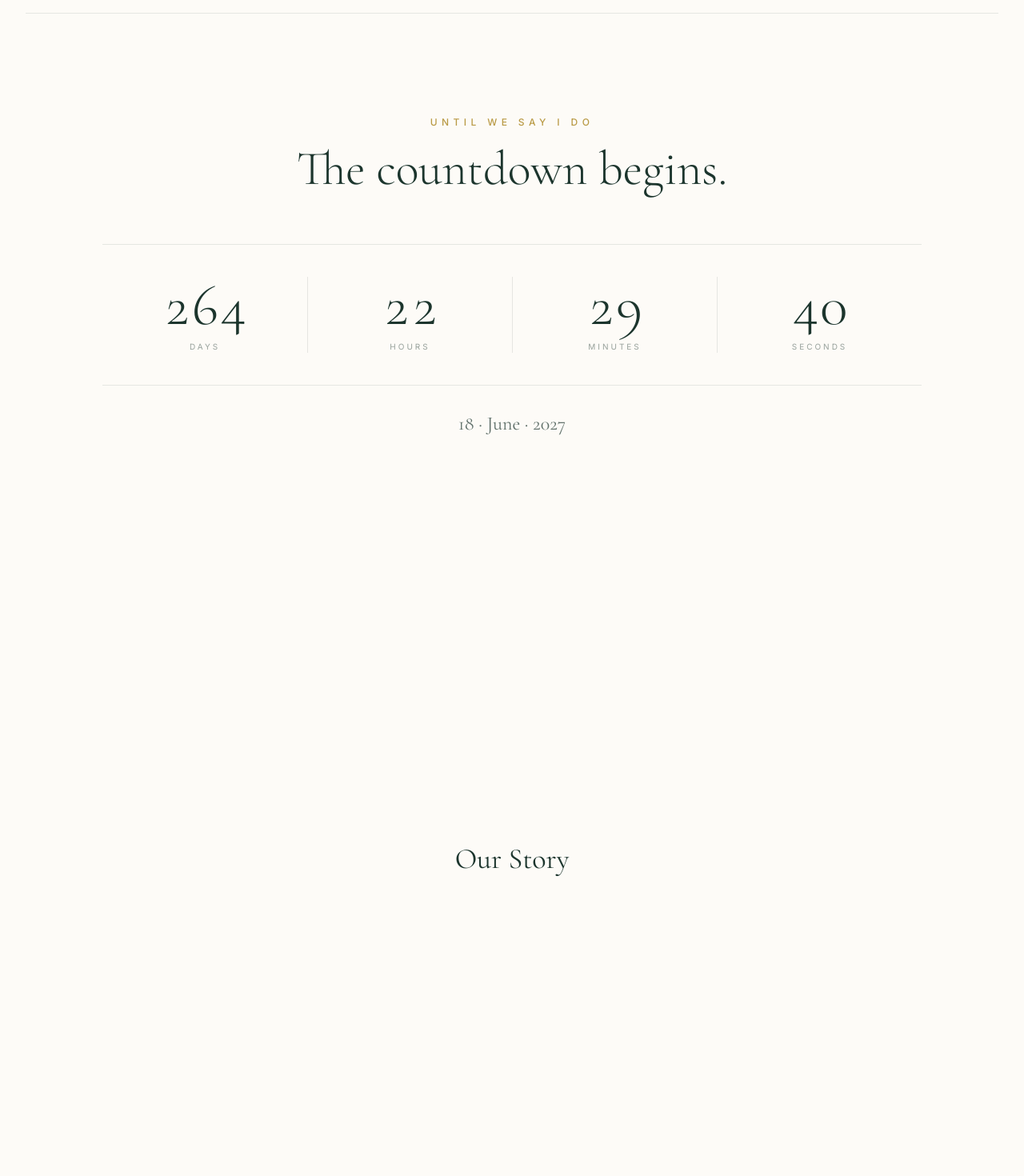
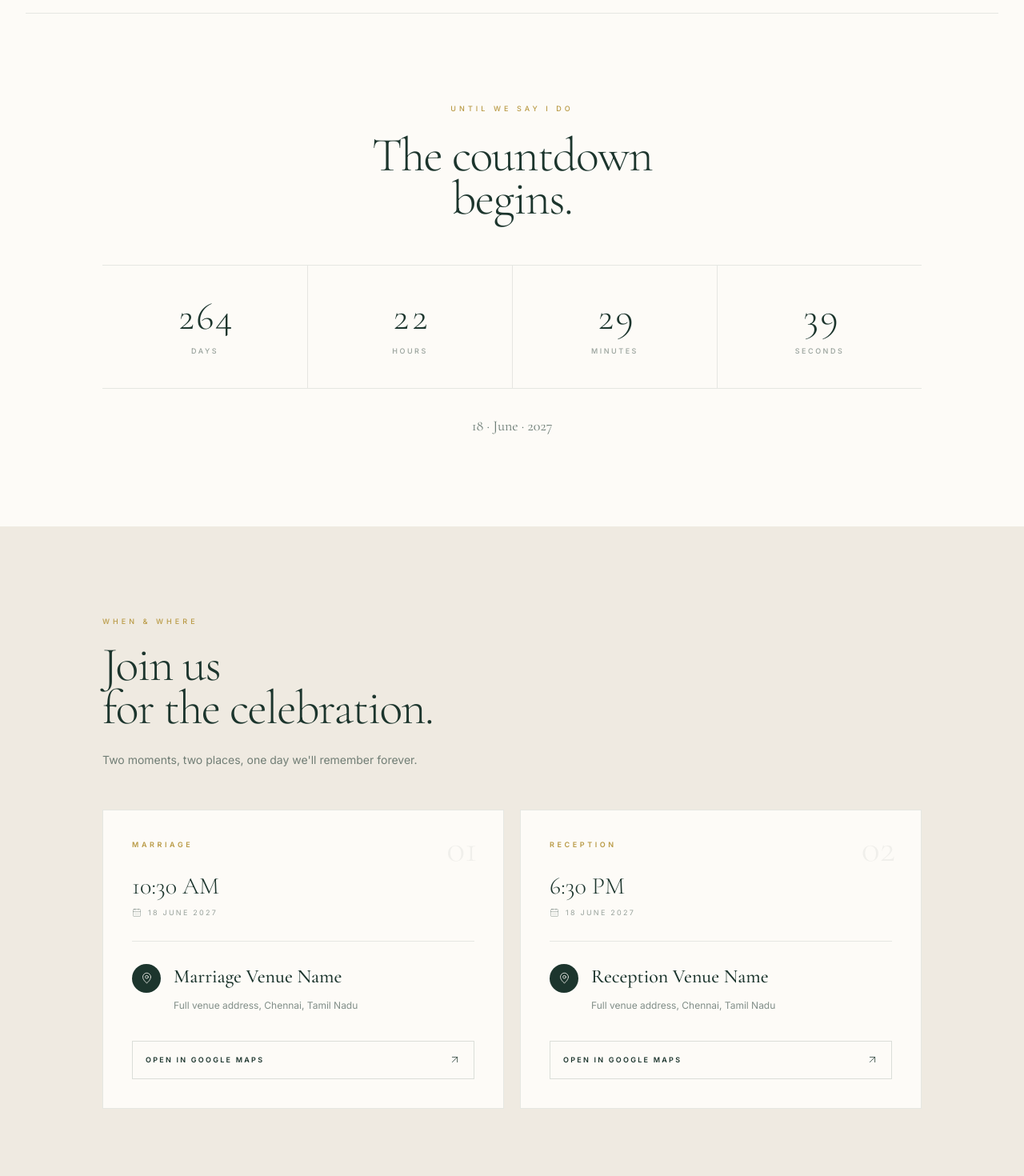
Before and after one commit to jbmsacps-stack/everafter, a Next.js app: page / in a window 1280 px wide. Shown: the part 940-2410 px from the top of the page at 80% size. Built offline with nearby package versions, Linux system fonts and the light colour scheme.

Commit message:
feat: add wedding venue section

```diff
--- a/app/page.tsx
+++ b/app/page.tsx
@@ -1,5 +1,6 @@
 import Countdown from "@/components/countdown/Countdown";
 import Hero from "@/components/hero/Hero";
+import VenueSection from "@/components/venue/VenueSection";
 
 export default function Home() {
   return (
@@ -7,6 +8,8 @@ export default function Home() {
       <Hero />
 
       <Countdown />
+
+      <VenueSection />
 
       <section
         id="story"
--- a/components/countdown/Countdown.tsx
+++ b/components/countdown/Countdown.tsx
@@ -2,7 +2,9 @@
 
 import { useEffect, useState } from "react";
 
-const weddingDate = new Date("2027-06-18T10:30:00+05:30").getTime();
+const weddingDate = new Date(
+  "2027-06-18T10:30:00+05:30"
+).getTime();
 
 type TimeLeft = {
   days: number;
@@ -24,7 +26,9 @@ function calculateTimeLeft(): TimeLeft {
   }
 
   return {
-    days: Math.floor(difference / (1000 * 60 * 60 * 24)),
+    days: Math.floor(
+      difference / (1000 * 60 * 60 * 24)
+    ),
     hours: Math.floor(
       (difference / (1000 * 60 * 60)) % 24
     ),
@@ -37,74 +41,133 @@ function calculateTimeLeft(): TimeLeft {
   };
 }
 
-function formatNumber(value: number) {
+function pad(value: number) {
   return value.toString().padStart(2, "0");
 }
 
 export default function Countdown() {
-  const [timeLeft, setTimeLeft] = useState<TimeLeft>({
-    days: 0,
-    hours: 0,
-    minutes: 0,
-    seconds: 0,
-  });
+  const [timeLeft, setTimeLeft] = useState<TimeLeft>(
+    calculateTimeLeft()
+  );
 
   useEffect(() => {
-    setTimeLeft(calculateTimeLeft());
-
-    const interval = setInterval(() => {
+    const timer = setInterval(() => {
       setTimeLeft(calculateTimeLeft());
     }, 1000);
 
-    return () => clearInterval(interval);
+    return () => clearInterval(timer);
   }, []);
 
   const units = [
-    { label: "Days", value: timeLeft.days },
-    { label: "Hours", value: timeLeft.hours },
-    { label: "Minutes", value: timeLeft.minutes },
-    { label: "Seconds", value: timeLeft.seconds },
+    {
+      label: "Days",
+      value: timeLeft.days.toString(),
+    },
+    {
+      label: "Hours",
+      value: pad(timeLeft.hours),
+    },
+    {
+      label: "Minutes",
+      value: pad(timeLeft.minutes),
+    },
+    {
+      label: "Seconds",
+      value: pad(timeLeft.seconds),
+    },
   ];
 
   return (
     <section
       id="countdown"
-      className="bg-[#FDFBF7] px-6 py-24 sm:px-8 sm:py-32"
+      className="bg-[#FDFBF7] px-6 py-20 sm:px-8 sm:py-28"
     >
-      <div className="mx-auto max-w-5xl text-center">
-        <p className="text-[9px] font-medium uppercase tracking-[0.45em] text-[#B99A45] sm:text-xs">
+      <div className="mx-auto max-w-5xl">
+
+        {/* Section heading */}
+        <div className="text-center">
+          <p className="text-[9px] font-medium uppercase tracking-[0.45em] text-[#B99A45]">
             Until we say I do
           </p>
 
-        <h2 className="mt-5 font-display text-4xl font-light leading-none text-[#1C352D] sm:text-5xl md:text-6xl">
-          The countdown begins.
+          <h2
+            className="
+              mt-6
+              font-display
+              text-[42px]
+              font-light
+              leading-[0.9]
+              tracking-[-0.025em]
+              text-[#1C352D]
+              sm:text-6xl
+            "
+          >
+            The countdown
+            <br />
+            begins.
           </h2>
+        </div>
 
-        <div className="mt-12 grid grid-cols-4 border-y border-[#1C352D]/10 py-7 sm:mt-16 sm:py-10">
+        {/* Countdown */}
+        <div className="mt-14 border-y border-[#1C352D]/10">
+          <div className="grid grid-cols-4">
+
             {units.map((unit, index) => (
               <div
                 key={unit.label}
                 className={`
-                px-2
-                ${index !== 0 ? "border-l border-[#1C352D]/10" : ""}
+                  flex
+                  min-w-0
+                  flex-col
+                  items-center
+                  justify-center
+                  py-8
+                  sm:py-10
+                  ${
+                    index !== 0
+                      ? "border-l border-[#1C352D]/10"
+                      : ""
+                  }
                 `}
               >
-              <div className="font-display text-4xl font-light tabular-nums text-[#1C352D] sm:text-6xl md:text-7xl">
-                {unit.label === "Days"
-                  ? unit.value
-                  : formatNumber(unit.value)}
+                <span
+                  className="
+                    font-display
+                    text-[31px]
+                    font-light
+                    leading-none
+                    tabular-nums
+                    text-[#1C352D]
+                    sm:text-5xl
+                  "
+                >
+                  {unit.value}
+                </span>
+
+                <span
+                  className="
+                    mt-3
+                    text-[7px]
+                    font-medium
+                    uppercase
+                    tracking-[0.28em]
+                    text-[#1C352D]/45
+                    sm:text-[9px]
+                  "
+                >
+                  {unit.label}
+                </span>
+              </div>
+            ))}
+
+          </div>
         </div>
 
-              <div className="mt-2 text-[8px] uppercase tracking-[0.3em] text-[#1C352D]/45 sm:text-[10px]">
-                {unit.label}
-              </div>
-            </div>
-          ))}
-        </div>
-
-        <p className="mt-8 font-display text-xl text-[#1C352D]/70 sm:text-2xl">
+        {/* Date */}
+        <p className="mt-8 text-center font-display text-lg text-[#1C352D]/65">
           18 · June · 2027
         </p>
+
       </div>
     </section>
   );
--- /dev/null
+++ b/components/venue/VenueSection.tsx
@@ -0,0 +1,172 @@
+import {
+  ArrowUpRight,
+  CalendarDays,
+  MapPin,
+} from "lucide-react";
+
+const venues = [
+  {
+    type: "Marriage",
+    date: "18 June 2027",
+    time: "10:30 AM",
+    name: "Marriage Venue Name",
+    address: "Full venue address, Chennai, Tamil Nadu",
+    mapsUrl:
+      "https://www.google.com/maps/search/?api=1&query=Marriage+Venue+Name+Chennai",
+  },
+  {
+    type: "Reception",
+    date: "18 June 2027",
+    time: "6:30 PM",
+    name: "Reception Venue Name",
+    address: "Full venue address, Chennai, Tamil Nadu",
+    mapsUrl:
+      "https://www.google.com/maps/search/?api=1&query=Reception+Venue+Name+Chennai",
+  },
+];
+
+export default function VenueSection() {
+  return (
+    <section
+      id="venue"
+      className="bg-[#EFEAE1] px-6 py-20 sm:px-8 sm:py-28"
+    >
+      <div className="mx-auto max-w-5xl">
+
+        {/* Section heading */}
+        <div className="max-w-xl">
+          <p className="text-[9px] font-medium uppercase tracking-[0.45em] text-[#B99A45]">
+            When & Where
+          </p>
+
+          <h2
+            className="
+              mt-5
+              font-display
+              text-[43px]
+              font-light
+              leading-[0.9]
+              tracking-[-0.025em]
+              text-[#1C352D]
+              sm:text-6xl
+            "
+          >
+            Join us
+            <br />
+            for the celebration.
+          </h2>
+
+          <p className="mt-6 max-w-md text-sm leading-7 text-[#1C352D]/60">
+            Two moments, two places, one day we'll remember forever.
+          </p>
+        </div>
+
+        {/* Venue cards */}
+        <div className="mt-12 grid gap-5 md:grid-cols-2">
+          {venues.map((venue, index) => (
+            <article
+              key={venue.type}
+              className="
+                relative
+                overflow-hidden
+                border
+                border-[#1C352D]/10
+                bg-[#FDFBF7]
+                p-7
+                sm:p-9
+              "
+            >
+              {/* Number */}
+              <span
+                className="
+                  absolute
+                  right-6
+                  top-5
+                  font-display
+                  text-5xl
+                  font-light
+                  text-[#1C352D]/[0.06]
+                  sm:right-8
+                  sm:top-6
+                "
+              >
+                0{index + 1}
+              </span>
+
+              {/* Event type */}
+              <p className="text-[9px] font-semibold uppercase tracking-[0.4em] text-[#B99A45]">
+                {venue.type}
+              </p>
+
+              {/* Time */}
+              <div className="mt-7">
+                <p className="font-display text-3xl font-light text-[#1C352D]">
+                  {venue.time}
+                </p>
+
+                <div className="mt-2 flex items-center gap-2 text-[9px] uppercase tracking-[0.25em] text-[#1C352D]/45">
+                  <CalendarDays size={12} strokeWidth={1.2} />
+                  {venue.date}
+                </div>
+              </div>
+
+              {/* Divider */}
+              <div className="my-7 h-px bg-[#1C352D]/10" />
+
+              {/* Location */}
+              <div className="flex gap-4">
+                <div className="flex h-9 w-9 shrink-0 items-center justify-center rounded-full bg-[#1C352D] text-[#FDFBF7]">
+                  <MapPin size={15} strokeWidth={1.3} />
+                </div>
+
+                <div>
+                  <h3 className="font-display text-2xl font-medium text-[#1C352D]">
+                    {venue.name}
+                  </h3>
+
+                  <p className="mt-2 max-w-xs text-xs leading-6 text-[#1C352D]/55">
+                    {venue.address}
+                  </p>
+                </div>
+              </div>
+
+              {/* Maps button */}
+              <a
+                href={venue.mapsUrl}
+                target="_blank"
+                rel="noopener noreferrer"
+                className="
+                  mt-8
+                  flex
+                  min-h-12
+                  w-full
+                  items-center
+                  justify-between
+                  border
+                  border-[#1C352D]/15
+                  px-4
+                  text-[9px]
+                  font-semibold
+                  uppercase
+                  tracking-[0.25em]
+                  text-[#1C352D]
+                  transition-colors
+                  hover:bg-[#1C352D]
+                  hover:text-[#FDFBF7]
+                "
+              >
+                <span>Open in Google Maps</span>
+
+                <ArrowUpRight
+                  size={15}
+                  strokeWidth={1.2}
+                />
+              </a>
+            </article>
+          ))}
+        </div>
+
+      </div>
+    </section>
+  );
+}
```
Lines whose indentation alone changed are shown as unchanged.
